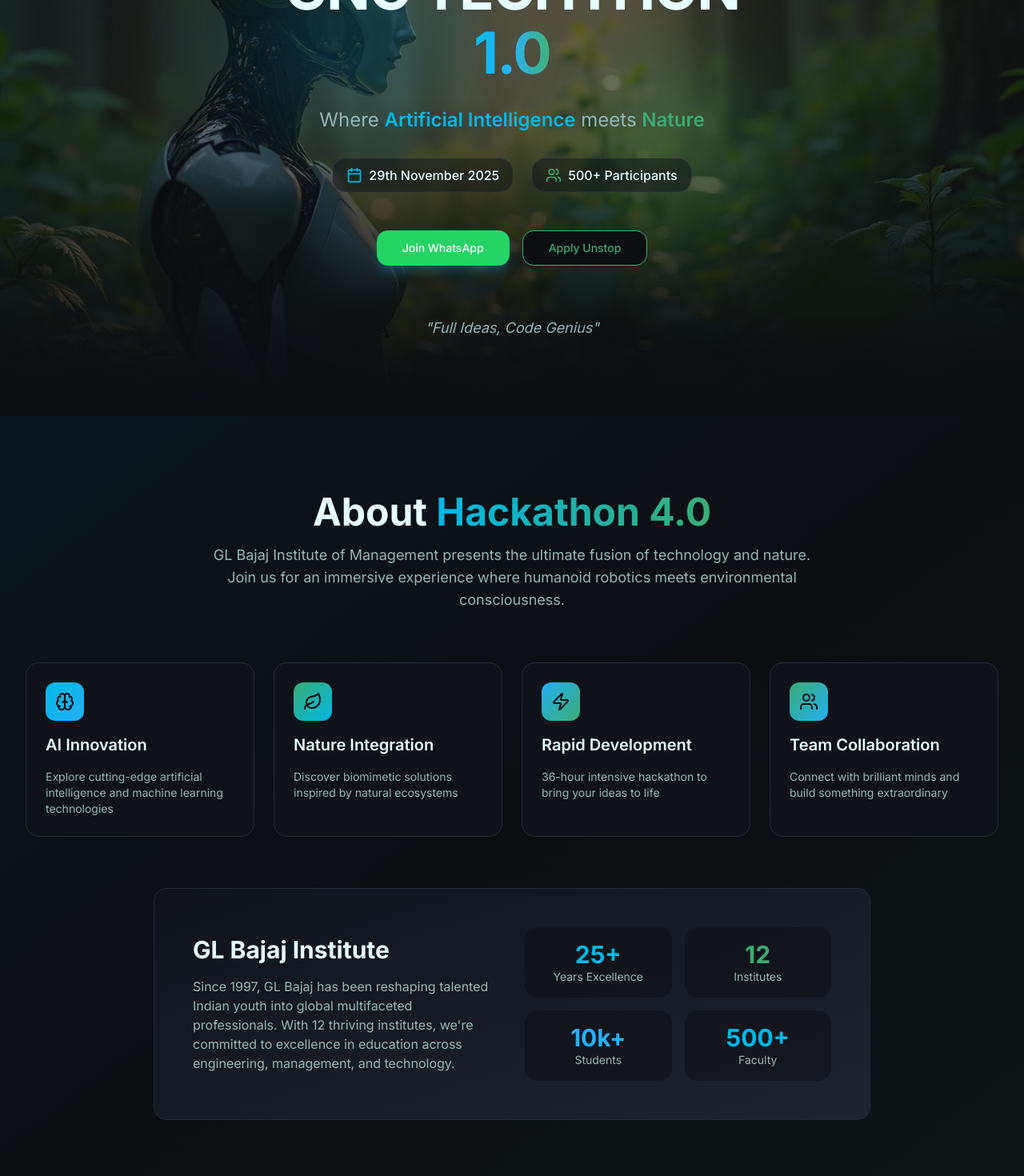
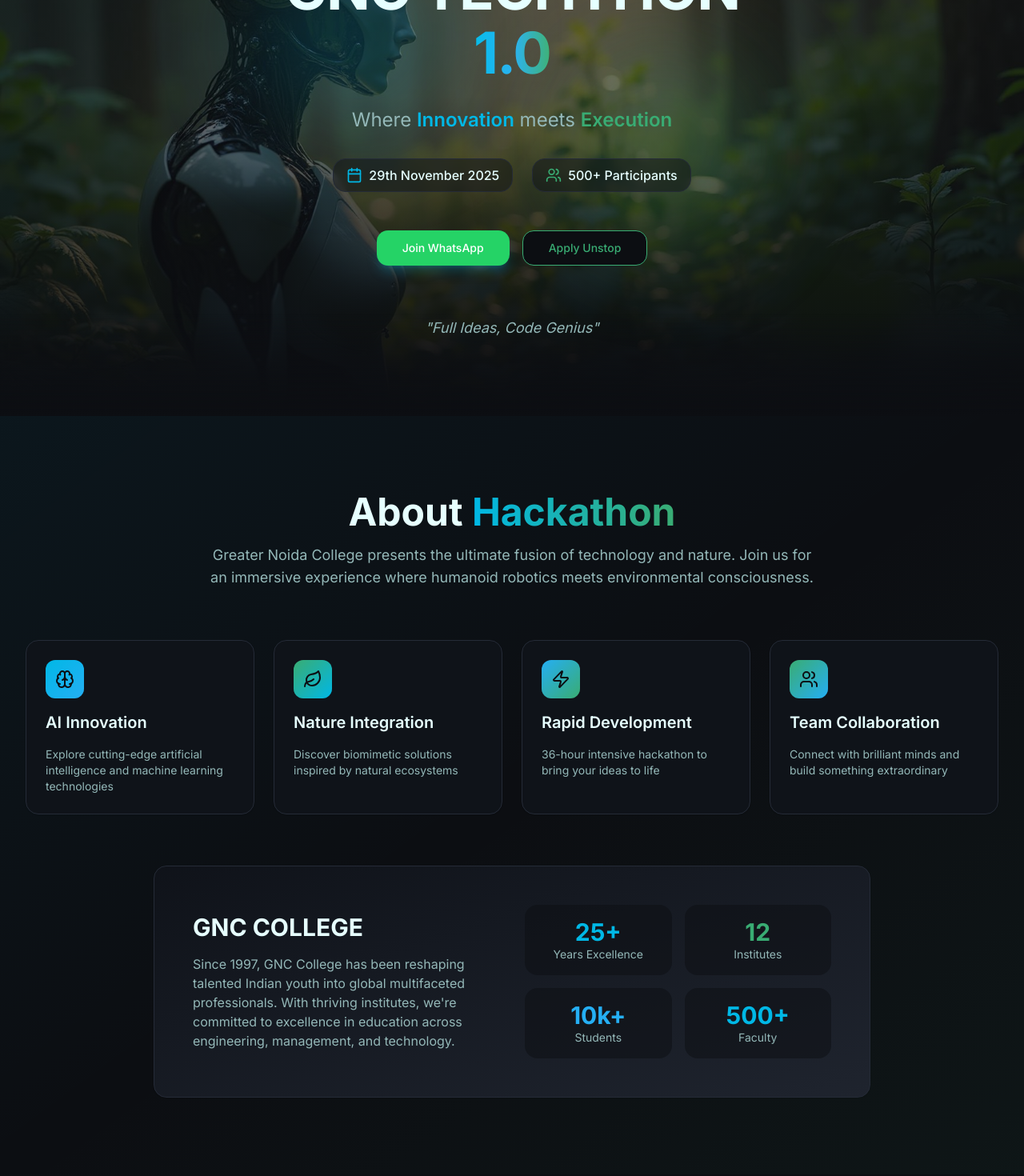
Before and after one commit to AjiteshSinha17/future-synth-bloom, a React (Vite) app: page / in a window 1280 px wide. Shown: the part 280-1750 px from the top of the page at 80% size. Built offline with nearby package versions, Linux system fonts and the light colour scheme; the HTML template or start-up script is replaced by a standard one.

Commit message:
Refactor About and FAQ sections

```diff
--- a/src/components/About.tsx
+++ b/src/components/About.tsx
@@ -39,10 +39,10 @@ const About = () => {
       <div className="container mx-auto px-4 sm:px-6 lg:px-8 relative z-10">
         <div className="max-w-3xl mx-auto text-center mb-16 space-y-4">
           <h2 className="text-3xl sm:text-4xl lg:text-5xl font-bold">
-            About <span className="bg-gradient-to-r from-primary to-secondary bg-clip-text text-transparent">Hackathon 4.0</span>
+            About <span className="bg-gradient-to-r from-primary to-secondary bg-clip-text text-transparent">Hackathon</span>
           </h2>
           <p className="text-lg text-muted-foreground">
-            GL Bajaj Institute of Management presents the ultimate fusion of technology and nature.
+            Greater Noida College presents the ultimate fusion of technology and nature.
             Join us for an immersive experience where humanoid robotics meets environmental consciousness.
           </p>
         </div>
@@ -72,10 +72,10 @@ const About = () => {
             <CardContent className="p-8 sm:p-12">
               <div className="grid md:grid-cols-2 gap-8 items-center">
                 <div className="space-y-4">
-                  <h3 className="text-2xl sm:text-3xl font-bold">GL Bajaj Institute</h3>
+                  <h3 className="text-2xl sm:text-3xl font-bold">GNC COLLEGE</h3>
                   <p className="text-muted-foreground">
-                    Since 1997, GL Bajaj has been reshaping talented Indian youth into global multifaceted professionals.
-                    With 12 thriving institutes, we're committed to excellence in education across engineering, management,
+                    Since 1997, GNC College has been reshaping talented Indian youth into global multifaceted professionals.
+                    With thriving institutes, we're committed to excellence in education across engineering, management,
                     and technology.
                   </p>
                 </div>
--- a/src/components/FAQ.tsx
+++ b/src/components/FAQ.tsx
@@ -8,7 +8,7 @@ import {
 const FAQ = () => {
   const faqs = [
     {
-      question: "Who can participate in GLB Hackathon 4.0?",
+      question: "Who can participate in GNC TECHTHON 1.0?",
       answer: "Students from all colleges and universities are welcome! Whether you're a beginner or experienced developer, you can participate individually or in teams of up to 4 members.",
     },
     {
@@ -17,7 +17,7 @@ const FAQ = () => {
     },
     {
       question: "Are there any participation fees?",
-      answer: "No! GLB Hackathon 4.0 is completely free for all participants. We want to make innovation accessible to everyone.",
+      answer: "No! GNC TECHTHON 1.0 is completely free for all participants. We want to make innovation accessible to everyone.",
     },
     {
       question: "What are the prize categories?",
--- a/src/components/Hero.tsx
+++ b/src/components/Hero.tsx
@@ -40,8 +40,8 @@ const Hero = () => {
 
           {/* Subheading */}
           <p className="text-xl sm:text-2xl text-muted-foreground max-w-2xl mx-auto">
-            Where <span className="text-primary font-semibold">Artificial Intelligence</span> meets{" "}
-            <span className="text-secondary font-semibold">Nature</span>
+            Where <span className="text-primary font-semibold">Innovation</span> meets{" "}
+            <span className="text-secondary font-semibold">Execution</span>
           </p>
 
           {/* Date & Stats */}
```
